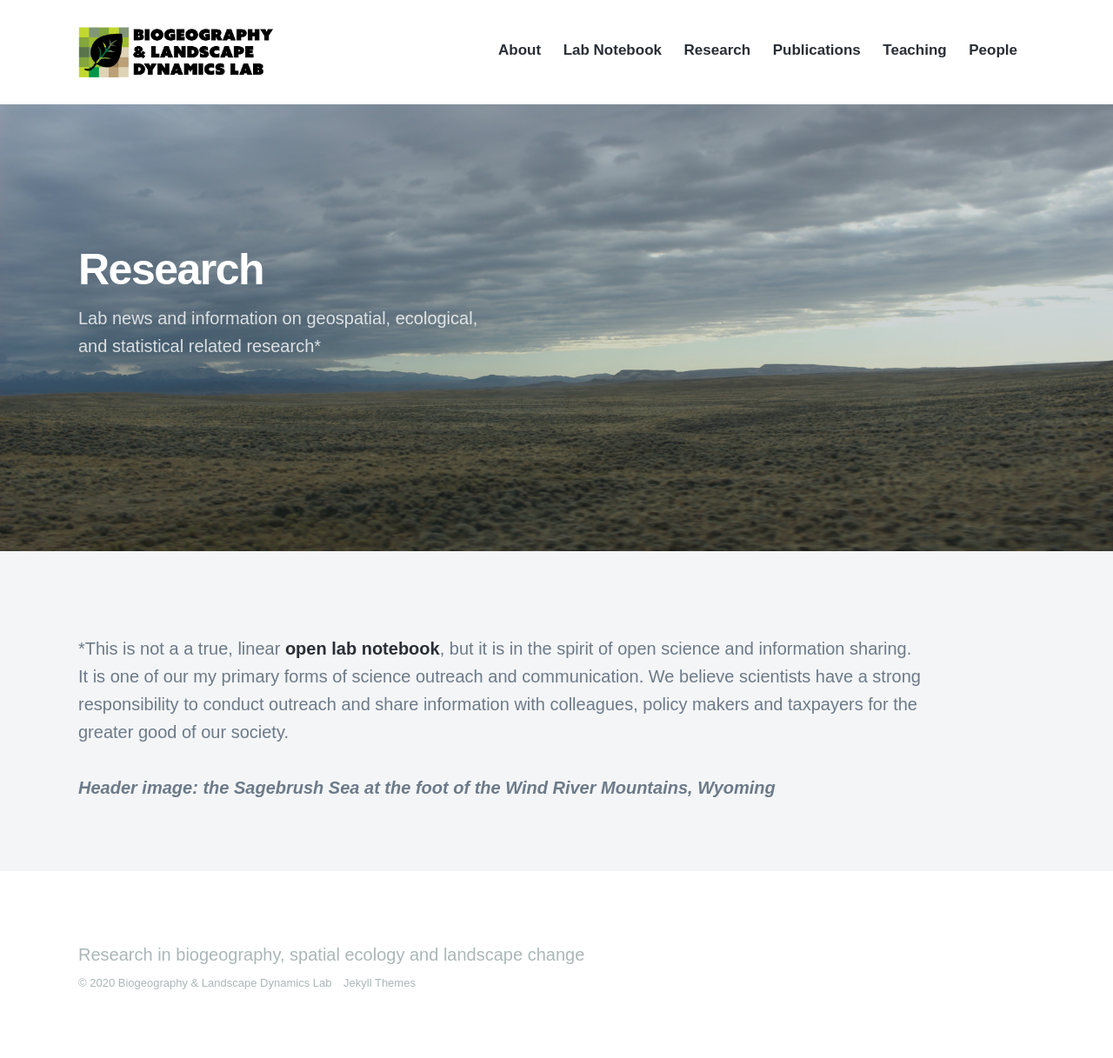
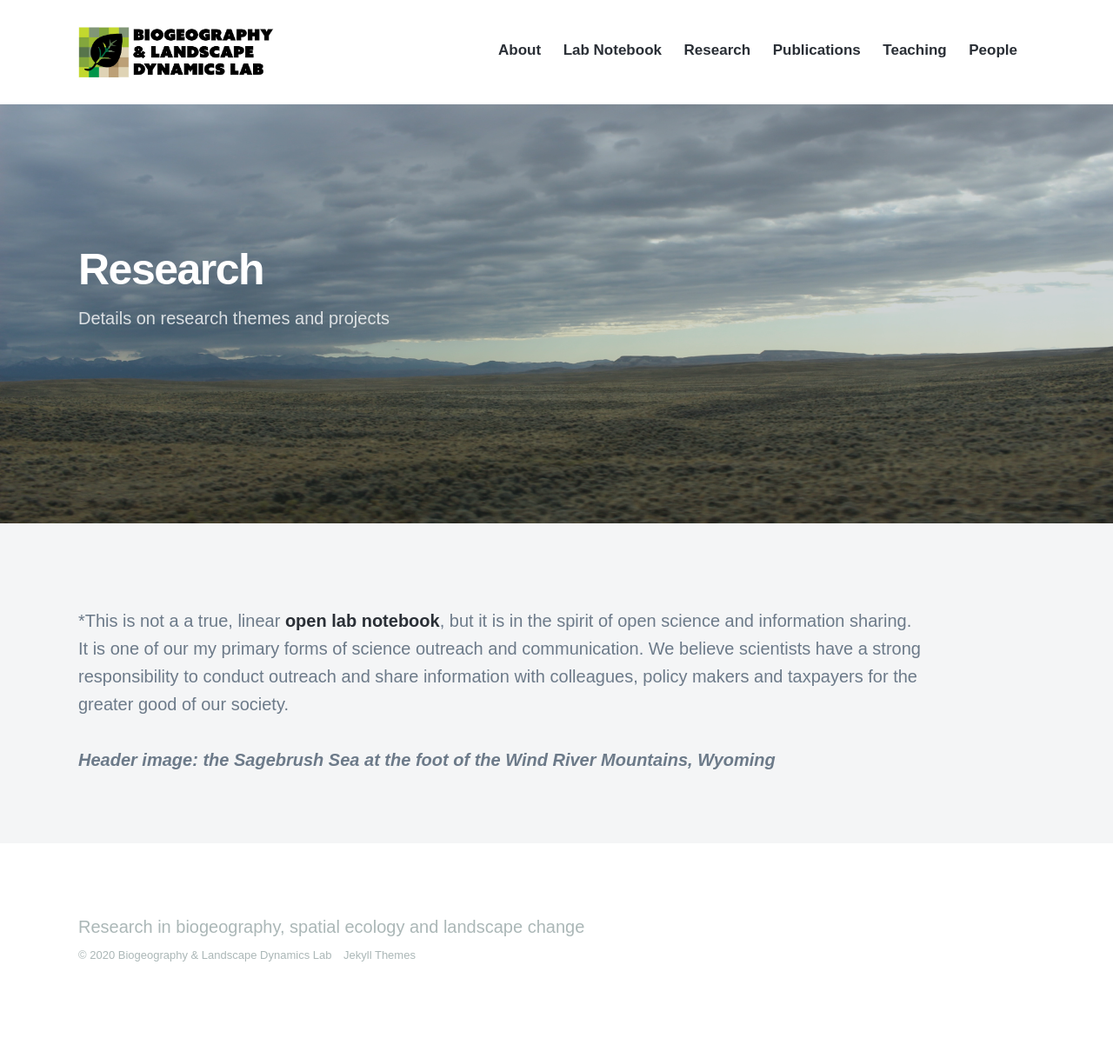
Before and after one commit to tjassal/tjassal.github.io, a Jekyll site: the page built from research/index.html, in a window 1280 px wide. Shown: the whole page at 87% size. Built offline with Jekyll 4.4.1, drawn with Linux system fonts in a browser that asks for light colours; nearby versions of some CDN libraries; some web fonts are replaced; after the commit the page ends 1185 px from its top, so only the background shows below that.

Commit message:
Update index.html

```diff
--- a/research/index.html
+++ b/research/index.html
@@ -14,8 +14,7 @@ featured_image: /images/banners/2017-SB-150.jpg
 	<div class="wrap">
 
 		<h1>Research</h1>
-		<p>Lab news and information on geospatial, ecological, <br>
-			and statistical related research*
+		<p>Details on research themes and projects
 		</p>
 
 	</div>
```
